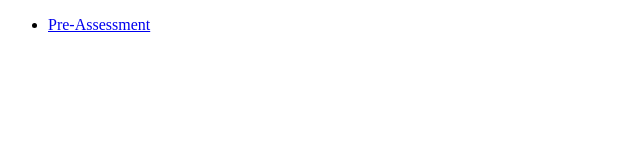
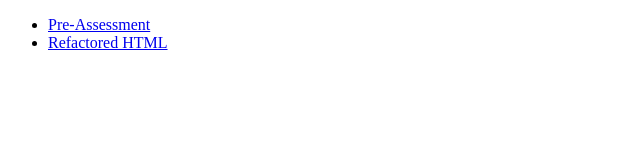
Before and after one commit to klmerritt44/ifsc-3342, a plain HTML site: page index.html in a window 1280 px wide. Shown: the whole page, without its empty margins (0-640 px from the left). Drawn offline with Linux system fonts and the light colour scheme.

Commit message:
added html5 refactored link and html5 boilerplate files

```diff
--- a/index.html
+++ b/index.html
@@ -12,6 +12,7 @@
     <header>
       <ul>
         <li><a href="pre-assessment/index.html">Pre-Assessment</a></li>
+        <li><a href="html5-semantics/index.html">Refactored HTML</a></li>
       </ul>
     </header>
   </body>
```
